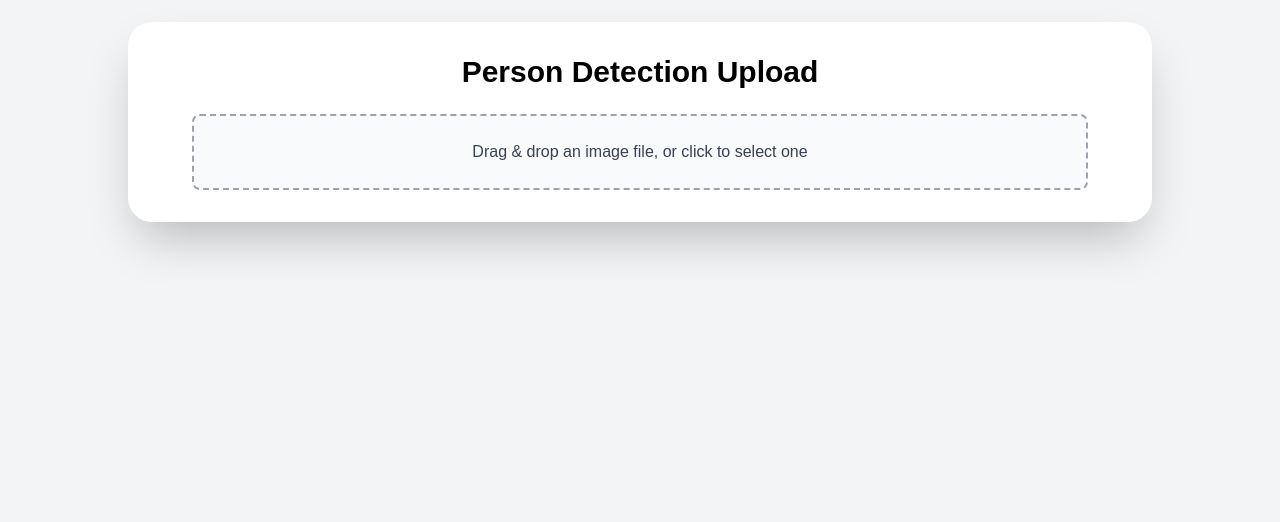
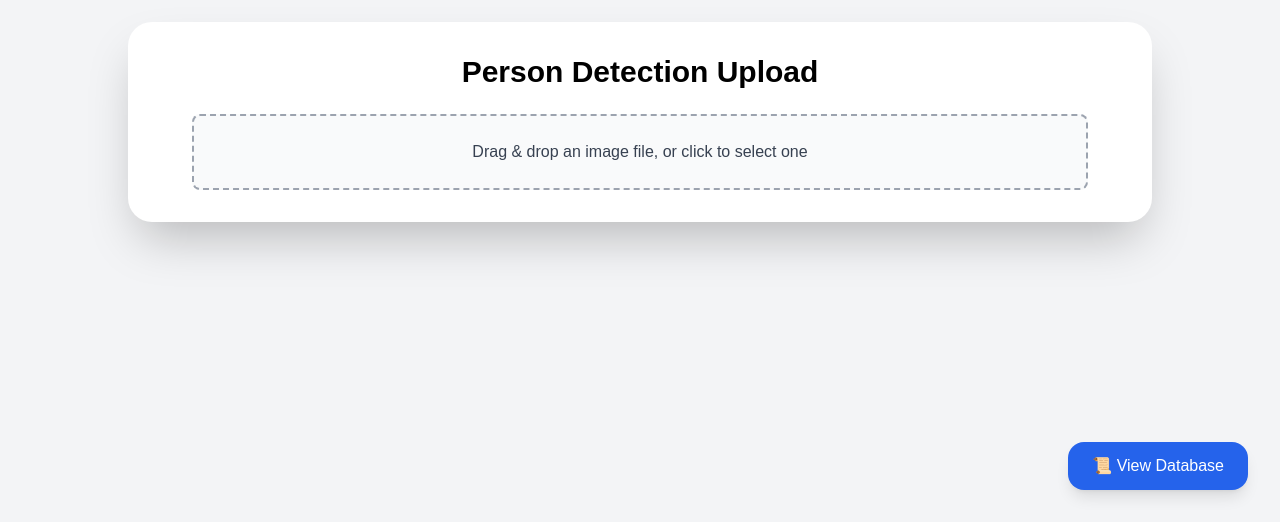
Before and after one commit to Mikyx-1/person_count_fullstack, a Next.js app in the folder frontend/: page / in a window 1280 px wide. Shown: the part 278-800 px from the top of the page. Built offline with nearby package versions, Linux system fonts and the light colour scheme.

Commit message:
add view database to the main page

```diff
--- a/frontend/app/page.tsx
+++ b/frontend/app/page.tsx
@@ -4,6 +4,7 @@ import React, { useState } from 'react'
 import axios from 'axios'
 import FileUpload from '../components/ui/fileUpload'
 import { Loader2 } from 'lucide-react'
+import Link from 'next/link'
 
 const Page = () => {
   const [imageUrl, setImageUrl] = useState<string | null>(null)
@@ -14,7 +15,7 @@ const Page = () => {
     const formData = new FormData()
     formData.append('file', file)
 
-    setLoading(true) // Start loading
+    setLoading(true)
 
     try {
       const response = await axios.post('http://localhost:8000/upload', formData, {
@@ -27,7 +28,7 @@ const Page = () => {
     } catch (error) {
       console.error('Error uploading file', error)
     } finally {
-      setLoading(false) // Stop loading
+      setLoading(false)
     }
   }
 
@@ -36,12 +37,10 @@ const Page = () => {
       <div className="bg-white shadow-2xl rounded-3xl p-8 w-full max-w-5xl text-center">
         <h1 className="text-3xl font-extrabold mb-6 text-black">Person Detection Upload</h1>
 
-        {/* Upload Section */}
         <div className="w-9/10 max-w-4xl mx-auto">
           <FileUpload onFileUpload={handleFileUpload} />
         </div>
 
-        {/* Loading Indicator */}
         {loading && (
           <div className="flex justify-center items-center mt-6">
             <Loader2 className="animate-spin w-8 h-8 text-blue-600" />
@@ -49,9 +48,8 @@ const Page = () => {
           </div>
         )}
 
-        {/* Results Display */}
         {imageUrl && peopleCount !== null && !loading && (
-          <div className="mt-8 w-9/10 max-w-5xl mx-auto"> {/* Expanded to 90% */}
+          <div className="mt-8 w-9/10 max-w-5xl mx-auto">
             <h2 className="text-2xl font-semibold text-black">People Count: {peopleCount}</h2>
             <div className="flex justify-center mt-6">
               <img src={imageUrl} alt="Processed Image" className="rounded-lg shadow-lg w-full h-auto" />
@@ -59,6 +57,13 @@ const Page = () => {
           </div>
         )}
       </div>
+
+      {/* History Page Popup */}
+      <div className="fixed bottom-8 right-8 bg-blue-600 text-white px-6 py-3 rounded-2xl shadow-lg hover:bg-blue-700 transition-all">
+        <Link href="/history" target="_blank" rel="noopener noreferrer">
+          📜 View Database
+        </Link>
+      </div>
     </div>
   )
 }
```
